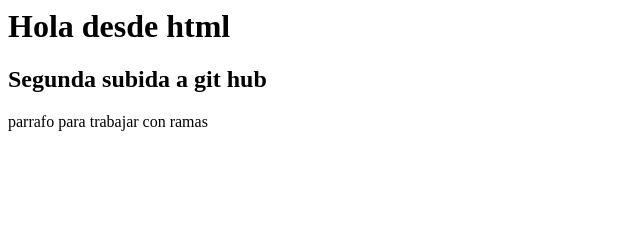
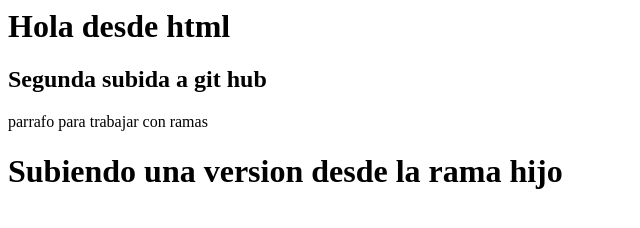
Before and after one commit to Bveinz/PrubasConGit, a plain HTML site: page index.html in a window 1280 px wide. Shown: the whole page, without its empty margins (0-640 px from the left). Drawn offline with Linux system fonts and the light colour scheme.

Commit message:
titulo desde ramahijo

```diff
--- a/index.html
+++ b/index.html
@@ -4,3 +4,6 @@
 
 
 <p>parrafo para trabajar con ramas</p>
+
+
+<h1>Subiendo una version desde la rama hijo</h1>
```
